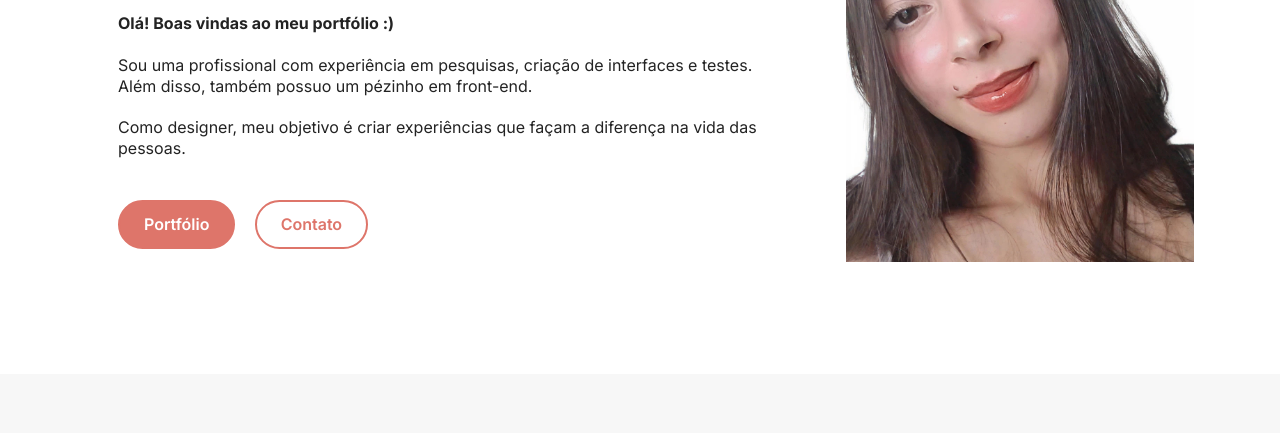
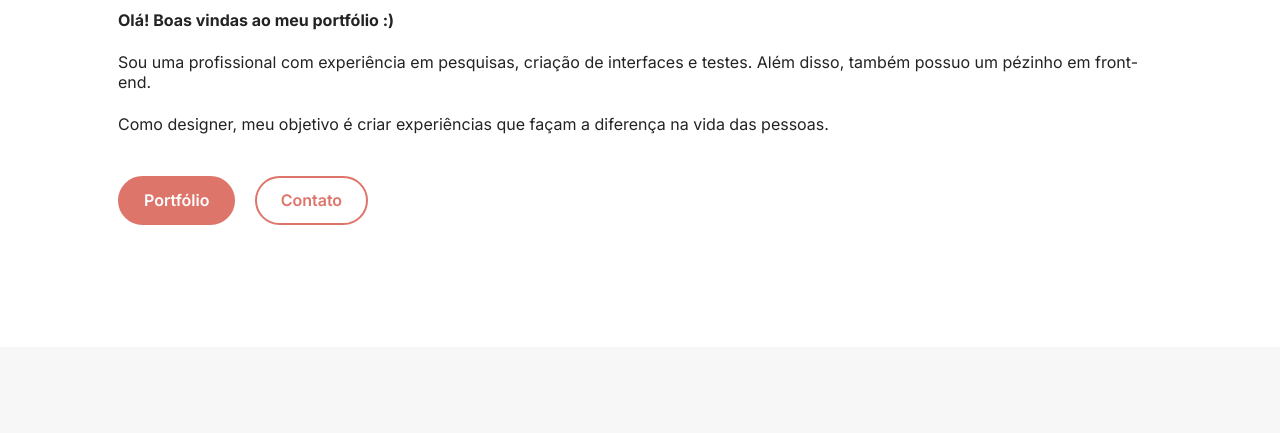
Before and after one commit to sthefanycaires/portfolio, a plain HTML site: page index.html in a window 1280 px wide. Shown: the part 226-659 px from the top of the page. Drawn offline with Linux system fonts and the light colour scheme.

Commit message:
Update index.html

```diff
--- a/index.html
+++ b/index.html
@@ -93,9 +93,6 @@
 
 	<div class="container">
 		<div class="row justify-content-center">
-			<div class="col-12 col-md-12 col-lg-4 image-wrapper">
-				<img class="w-100" src="assets/images/frame-14-696x695.jpg" alt="sthefany">
-			</div>
 			<div class="col-12 col-lg col-md-12">
 				<div class="text-wrapper align-left">
 					<h1 class="mbr-section-title mbr-fonts-style mb-4 display-2"><strong>Sthefany Caires</strong><br>Product Designer<strong><br></strong></h1>
```
